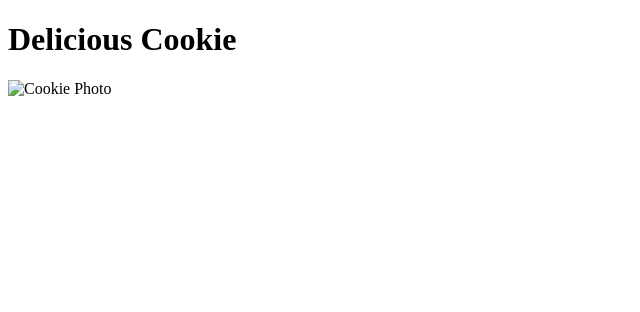
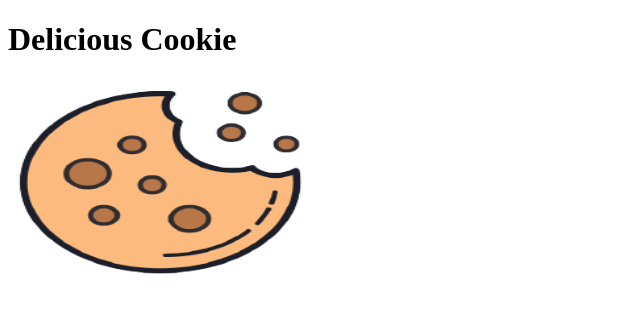
Before and after one commit to Far0ffGames/cookie, a plain HTML site: page index.html in a window 1280 px wide. Shown: the whole page, without its empty margins (0-640 px from the left). Drawn offline with Linux system fonts and the light colour scheme.

Commit message:
Update index.html

```diff
--- a/index.html
+++ b/index.html
@@ -5,6 +5,6 @@
 </head>
 <body>
     <h1>Delicious Cookie</h1>
-    <img src="cookie.png" alt="Cookie Photo" width="300" height="200">
+    <img src="Hi/cookie.png" alt="Cookie Photo" width="300" height="200">
 </body>
 </html>
```
